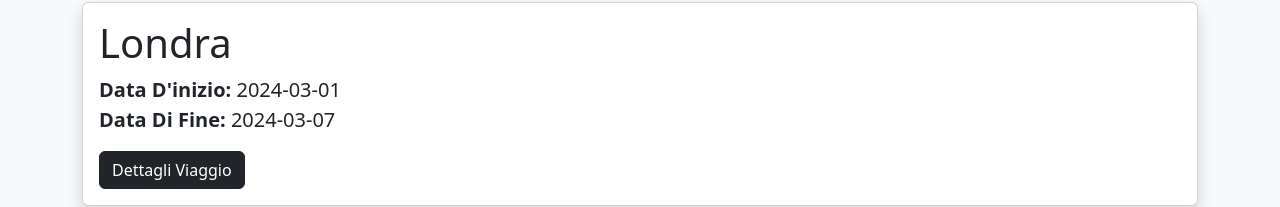
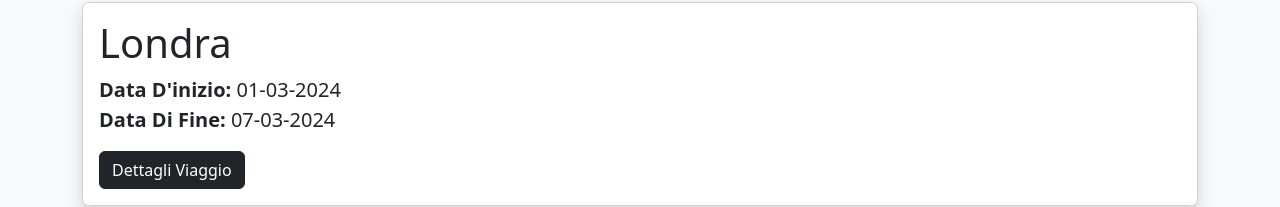
Before and after one commit to Pietroo03/Web-App-Gite, a React (Vite) app: page / in a window 1280 px wide. Shown: the part 614-821 px from the top of the page. Built offline with nearby package versions, Linux system fonts and the light colour scheme.

Commit message:
add changes to dates

```diff
--- a/src/data/trips.js
+++ b/src/data/trips.js
@@ -15,32 +15,32 @@ const trips = [
     {
         "id": 3,
         "destinazione": "Londra",
-        "dataInizio": "2024-03-01",
-        "dataFine": "2024-03-07"
+        "dataInizio": "01-03-2024",
+        "dataFine": "07-03-2024"
     },
     {
         "id": 4,
         "destinazione": "New York",
-        "dataInizio": "2024-04-20",
-        "dataFine": "2024-04-30"
+        "dataInizio": "20-04-2024",
+        "dataFine": "30-04-2024"
     },
     {
         "id": 5,
         "destinazione": "Tokyo",
-        "dataInizio": "2024-05-15",
-        "dataFine": "2024-05-25"
+        "dataInizio": "15-05-2024",
+        "dataFine": "25-05-2024"
     },
     {
         "id": 6,
         "destinazione": "Sydney",
-        "dataInizio": "2024-06-10",
-        "dataFine": "2024-06-20"
+        "dataInizio": "10-06-2024",
+        "dataFine": "20-06-2024"
     },
     {
         "id": 7,
         "destinazione": "Dubai",
-        "dataInizio": "2024-07-01",
-        "dataFine": "2024-07-08"
+        "dataInizio": "01-08-2024",
+        "dataFine": "08-07-2024"
     }
 ];
 
```
